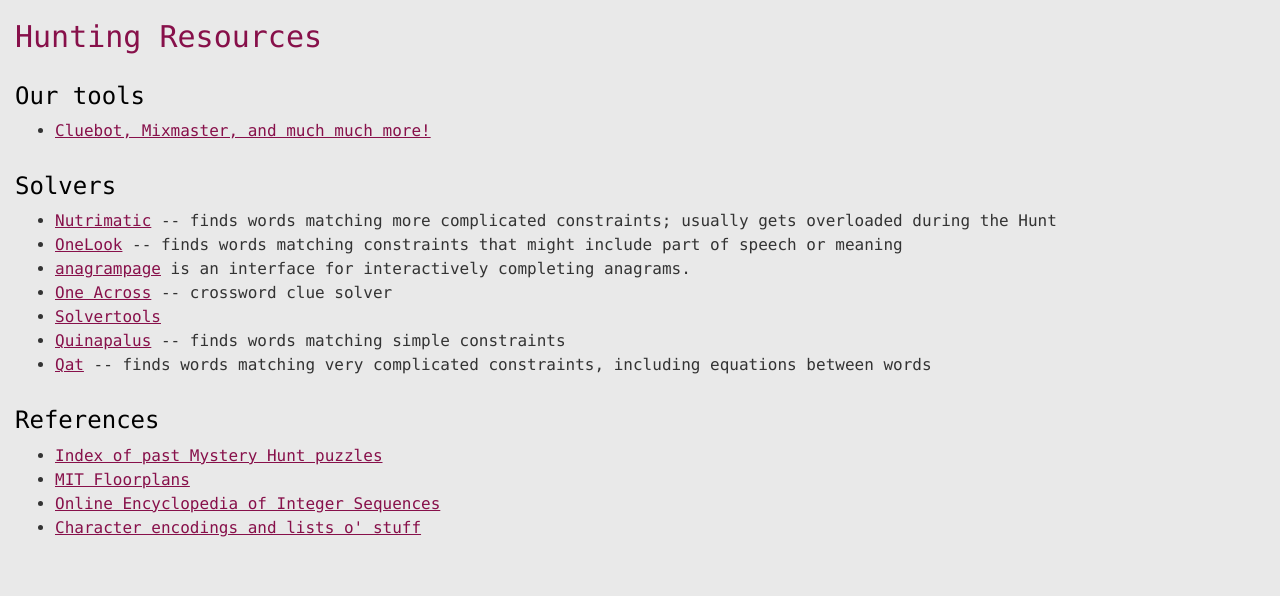
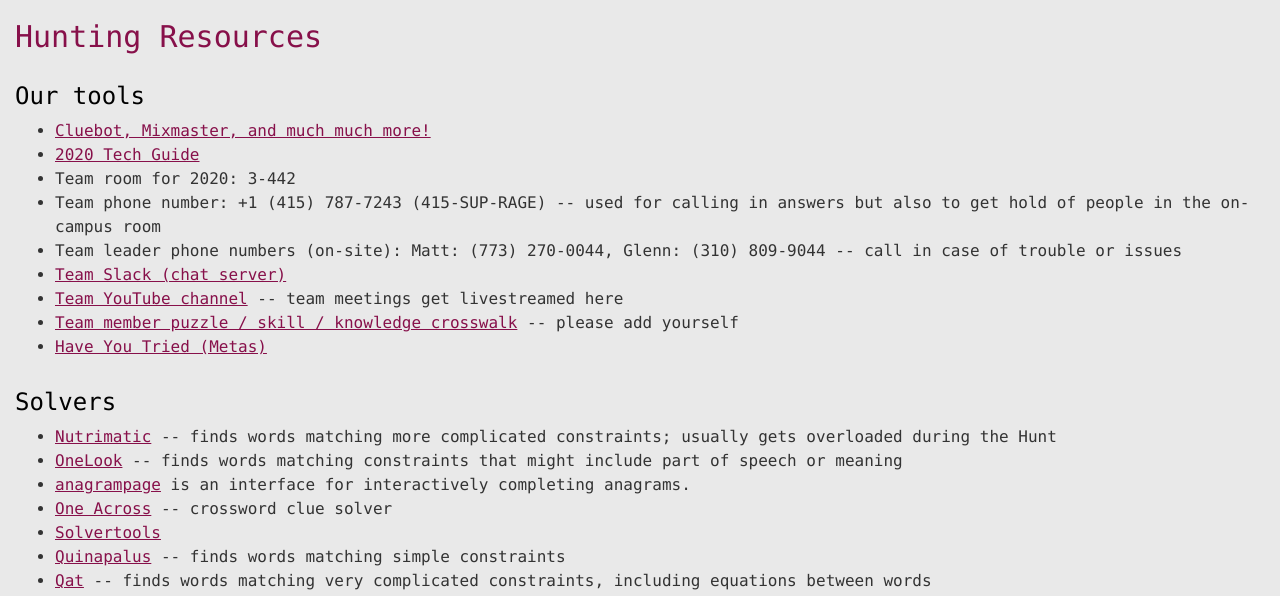
Before and after one commit to gwillen/herring, a Django app: page /resources/ in a window 1280 px wide. Shown: the part 70-666 px from the top of the page. Before the commit the page ends 607 px from the top, so only its background shows below. Run offline with Django 3.2, Linux system fonts and the light colour scheme; the visitor is signed in with stand-in values (Sample User, id 1); style sheets or scripts are compiled from the project's sources; parts of the project's set-up code (start-up, migrations or seed data) failed here and were passed over; some libraries are stand-ins or nearby versions.

Commit message:
update static resource links

```diff
--- a/herring/puzzles/templates/puzzles/base_herring.html
+++ b/herring/puzzles/templates/puzzles/base_herring.html
@@ -20,10 +20,12 @@
               <ul class="dropdown-menu dropdown-menu-right" aria-labelledby="nav-menu">
                 <li><a href="/">Home</a></li>
                 <li><a href="#">Hunt site</a></li>
-                <li><a href="/resources/">Puzzling resources</a></li>
-                <li><a href="http://mrwright.name/rage-2016-people/">Team photo directory</a></li>
+                <li><a href="/resources/">Important links / resources</a></li>
+                <!--<li><a href="http://mrwright.name/rage-2016-people/">Team photo directory</a></li>-->
                 <li><a href="/admin/">Admin</a></li>
                 <li><form action="{% url 'logout' %}" method="post">{% csrf_token %}<button id="logout">Logout</button></form></li>
+                <li>&nbsp;&nbsp;Team phone: +1 (415) 787-7243</li>
+                <li>&nbsp;&nbsp;Team room (2020): 3-442</li>
               </ul>
             </div>
             <h1>Rage Against the Dying of the Warehouse</h1>
--- a/herring/puzzles/templates/puzzles/resources.html
+++ b/herring/puzzles/templates/puzzles/resources.html
@@ -6,6 +6,14 @@
     <h3>Our tools</h3>
     <ul>
         <li><a href="http://ireproof.org/">Cluebot, Mixmaster, and much much more!</a></li>
+        <li><a href="https://docs.google.com/document/d/1eHXQ5azQcyL0xAmnwB_taegje43csp4O2k7Lk0maBxc">2020 Tech Guide</a></li>
+        <li>Team room for 2020: 3-442</li>
+        <li>Team phone number: +1 (415) 787-7243 (415-SUP-RAGE) -- used for calling in answers but also to get hold of people in the on-campus room</li>
+        <li>Team leader phone numbers (on-site): Matt: (773) 270-0044, Glenn: (310) 809-9044 -- call in case of trouble or issues</li>
+        <li><a href="http://ireproof.slack.com">Team Slack (chat server)</a></li>
+        <li><a href="https://www.youtube.com/channel/UC8p0HRe6VtsZZ_lCfylu2zg">Team YouTube channel</a> -- team meetings get livestreamed here</li>
+        <li><a href="https://docs.google.com/document/d/1sfkoKg1aIdkSZcg8qgbCmlJs5rmQgpQTB-b6-s0T9Yk">Team member puzzle / skill / knowledge crosswalk</a> -- please add yourself</li>
+        <li><a href="https://docs.google.com/document/d/1SOeuNxcorA-Te03IGSzaWkbW5b0DUvYn2SgxanxCa0g">Have You Tried (Metas)</a></li>
     </ul>
 
     <h3>Solvers</h3>
```
